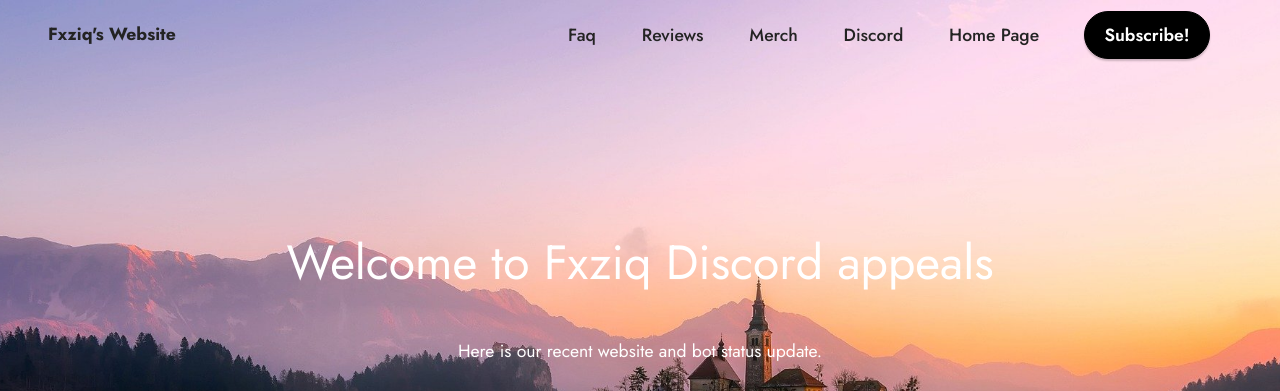
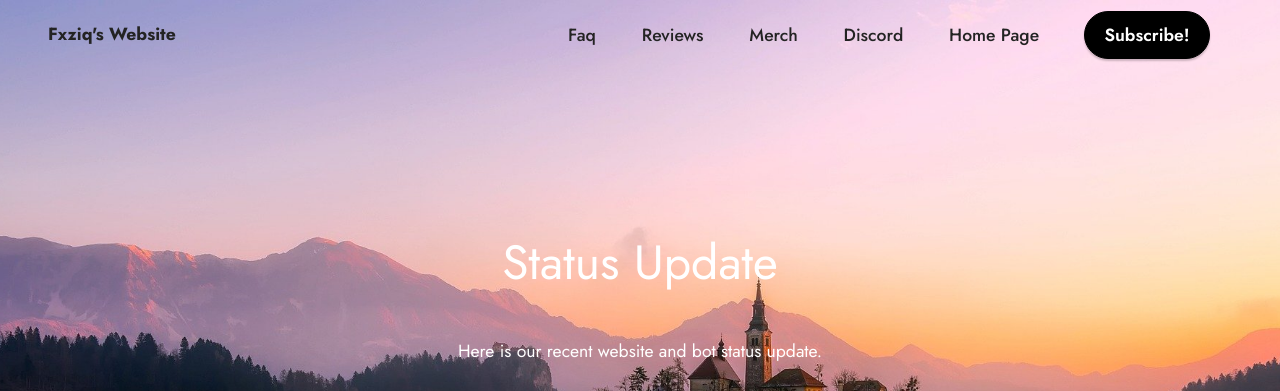
Before and after one commit to KaZz1043/FX_WEBSITE, a plain HTML site: page status.html in a window 1280 px wide. Shown: the top 391 px of the page. Drawn offline with Linux system fonts and the light colour scheme; a script that the page names is missing.

Commit message:
Update status.html

```diff
--- a/status.html
+++ b/status.html
@@ -7,7 +7,7 @@
   <meta name="generator" content="Mobirise v5.0.29, mobirise.com">
   <meta name="viewport" content="width=device-width, initial-scale=1, minimum-scale=1">
   <link rel="shortcut icon" href="assets/images/fxs-logo.png" type="image/x-icon">
-  <title>Discord Server Ban Appeals</title>
+  <title>Recent Bot/Website Status Update</title>
   <link rel="stylesheet" href="assets/web/assets/mobirise-icons/mobirise-icons.css">
   <link rel="stylesheet" href="assets/tether/tether.min.css">
   <link rel="stylesheet" href="assets/bootstrap/css/bootstrap.min.css">
@@ -69,7 +69,7 @@
             <div class="col-lg-8">
 
                 <h4 class="mbr-section-subtitle mb-5 align-center mbr-fonts-style display-2">
-                    Welcome to Fxziq Discord appeals</h4>
+                    Status Update</h4>
                 <div class="countdown-cont align-center mb-5">
                     <div class="daysCountdown col-xs-3 col-sm-3 col-md-3" title="Days"></div>
                     <div class="hoursCountdown col-xs-3 col-sm-3 col-md-3" title="Hours"></div>
```
